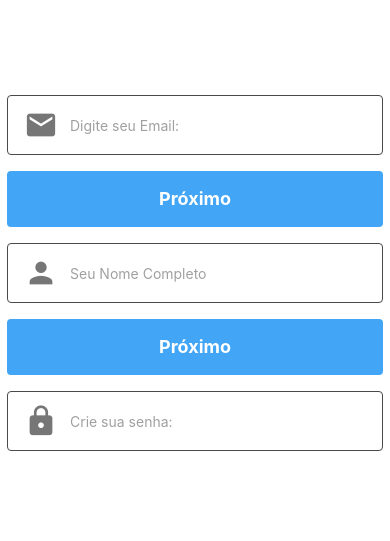
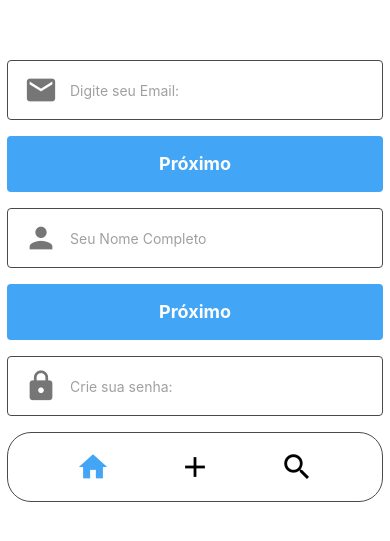
Before and after one commit to lluiscase/Desld, a React Native app: screen / in a window 390 px wide. Shown: the part 141-682 px from the top of the page. Built offline with nearby package versions, Linux system fonts and the light colour scheme.

Commit message:
creating component navigation

```diff
--- a/App.tsx
+++ b/App.tsx
@@ -1,10 +1,9 @@
 import { StatusBar } from 'expo-status-bar';
-import { StyleSheet, Text, View, Image, TouchableOpacity } from 'react-native';
-import Teste from './assets/favicon.png';
-import { useState } from 'react';
+import { StyleSheet, Text, View} from 'react-native';
 import { Input } from './src/components/Input';
 import "./src/styles/global.css";
 import { Button } from './src/components/Button';
+import { Navigation } from './src/components/Navigation';
 
 export default function App() {
 
@@ -15,7 +14,7 @@ export default function App() {
       <Input inputType='name'/>
       <Button text='Próximo'/>
       <Input inputType='password'/>
-
+      <Navigation/>
       <StatusBar style="auto" />
     </View>
   );
--- /dev/null
+++ b/src/components/Navigation/index.tsx
@@ -0,0 +1,37 @@
+import React, { useState } from 'react';
+import { View, TouchableOpacity, Text } from 'react-native';
+import MaterialIcons from 'react-native-vector-icons/MaterialIcons';
+
+export function Navigation() {
+  const [select, setSelect] = useState(1)
+
+  const handlePressed = (value:number) =>{
+    setSelect(value)
+  }
+
+  return (
+	<View className='flex flex-row border rounded-3xl border-gray-500 w-[376px] h-[70px] justify-evenly items-center'>
+		<TouchableOpacity onPress={()=>handlePressed(1)}>
+      <MaterialIcons
+        name="home"
+        size={34}
+        color={select === 1 ? '#42A5F5' : '#000000'}
+      />
+    </TouchableOpacity>
+    <TouchableOpacity onPress={()=>handlePressed(2)}>
+      <MaterialIcons
+        name="add"
+        size={34}
+        color={select === 2 ? '#42A5F5' : '#000000'}
+      />
+    </TouchableOpacity>
+    <TouchableOpacity onPress={()=>handlePressed(3)}>
+      <MaterialIcons
+        name="search"
+        size={34}
+        color={select === 3 ? '#42A5F5' : '#000000'}
+      />
+    </TouchableOpacity>
+	</View>
+  );
+}
```
Also changed, not shown: 1 other file (tests, documents, lock files or other folders).
